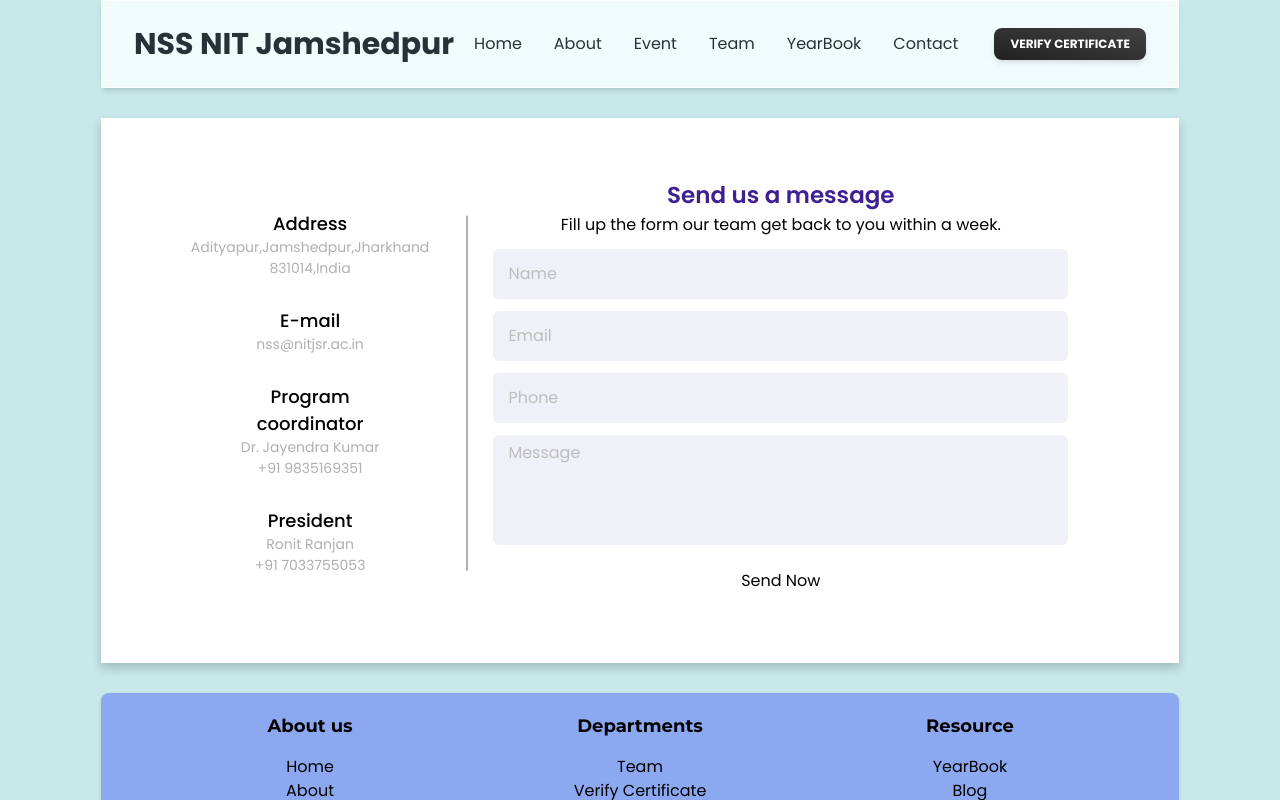
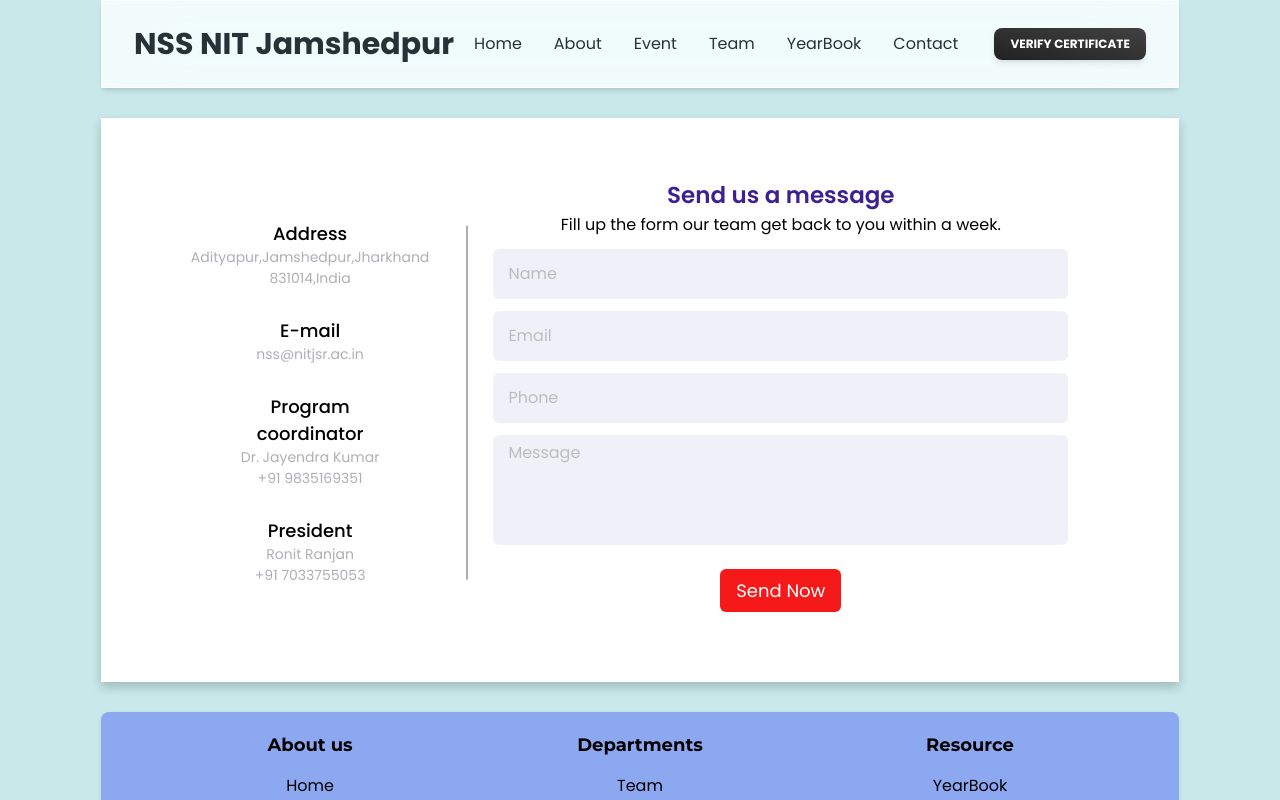
Before and after one commit to NSS-nitjsr-collab/Nss_nitjsr_website, a React (Create React App) app: page /contact in a window 1280 px wide. In both pictures the pointer is over the button "Send Now". Shown: the top 800 px of the page. Built offline with nearby package versions, Linux system fonts and the light colour scheme; a web font is replaced by a local one.

Commit message:
send now button

```diff
--- a/src/App.css
+++ b/src/App.css
@@ -101,7 +101,7 @@
   display: inline-block;
   margin-top: 12px;
 }
-.right-side .button input[type="button"]{
+.right-side .button{
   color: #fff;
   font-size: 18px;
   outline: none;
@@ -112,7 +112,7 @@
   cursor: pointer;
   transition: all 0.3s ease;
 }
-.button input[type="button"]:hover{
+.button:hover{
   background: #f61919;
 }
 
```
